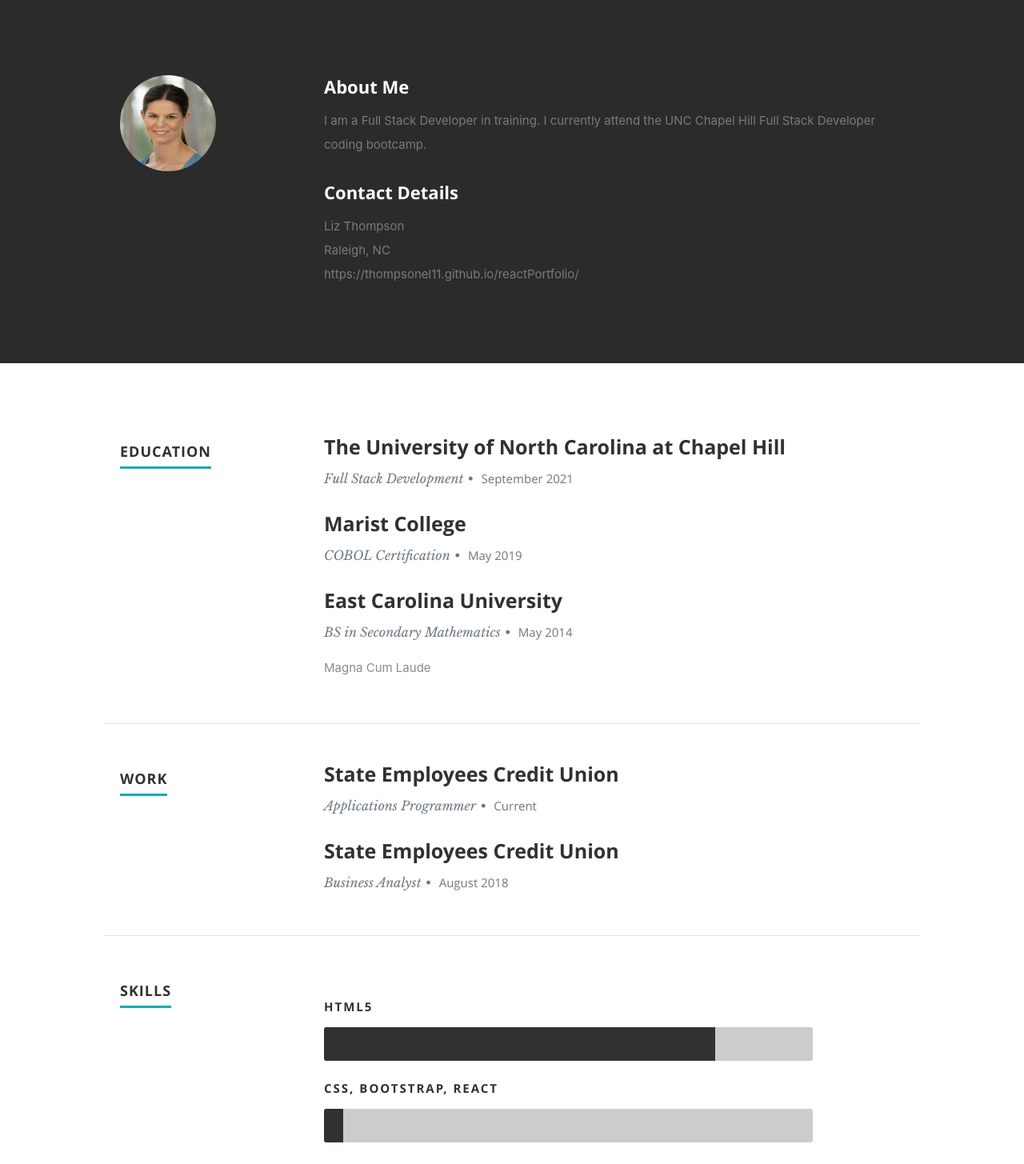
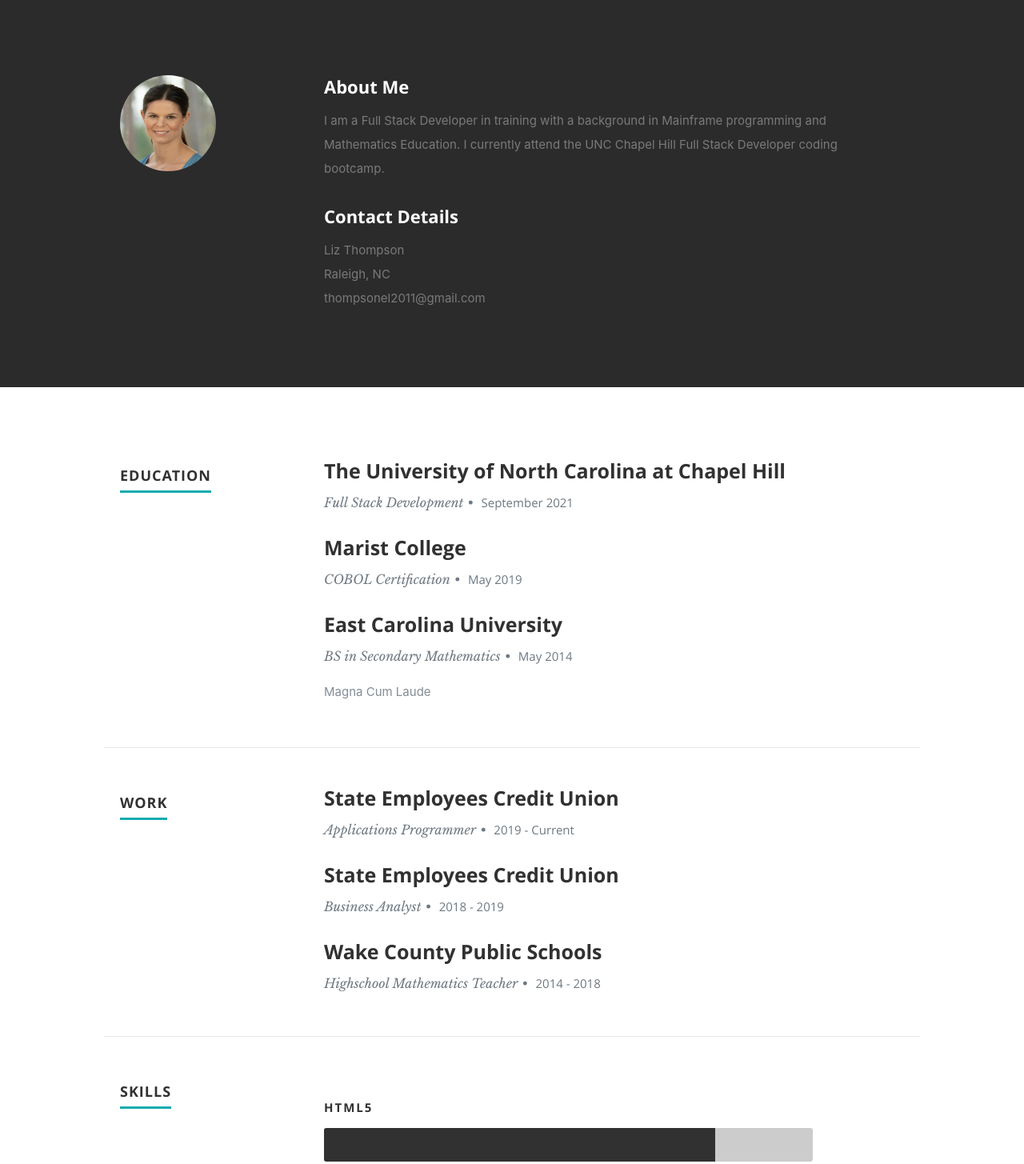
Before and after one commit to thompsonel11/reactPortfolio, a React (Create React App) app: page / in a window 1280 px wide. Shown: the part 802-2257 px from the top of the page at 80% size. Built offline with nearby package versions, Linux system fonts and the light colour scheme.

Commit message:
update data

```diff
--- a/src/resumeData.js
+++ b/src/resumeData.js
@@ -22,9 +22,9 @@ let resumeData = {
         //   "className":"fa fa-twitter"
         // }
       ],
-    "aboutme":"I am a Full Stack Developer in training. I currently attend the UNC Chapel Hill Full Stack Developer coding bootcamp.",
+    "aboutme":"I am a Full Stack Developer in training with a background in Mainframe programming and Mathematics Education. I currently attend the UNC Chapel Hill Full Stack Developer coding bootcamp.",
     "address":"Raleigh, NC",
-    "website":"https://thompsonel11.github.io/reactPortfolio/",
+    "website":"thompsonel2011@gmail.com",
     "education":[
       {
         "UniversityName":"The University of North Carolina at Chapel Hill",
@@ -52,15 +52,22 @@ let resumeData = {
       {
         "CompanyName":"State Employees Credit Union",
         "specialization":"Applications Programmer",
-        "MonthOfLeaving":"Current",
+        "MonthOfLeaving":"2019 - Current",
         // "YearOfLeaving":"2018",
         // "Achievements":"Some Achievements"
       },
       {
         "CompanyName":"State Employees Credit Union",
         "specialization":"Business Analyst",
-        "MonthOfLeaving":"August",
-        "YearOfLeaving":"2018",
+        "MonthOfLeaving":"",
+        "YearOfLeaving":"2018 - 2019",
+        // "Achievements":"Some Achievements"
+      },
+      {
+        "CompanyName":"Wake County Public Schools",
+        "specialization":"Highschool Mathematics Teacher",
+        "MonthOfLeaving":"",
+        "YearOfLeaving":"2014 - 2018",
         // "Achievements":"Some Achievements"
       }
     ],
```
